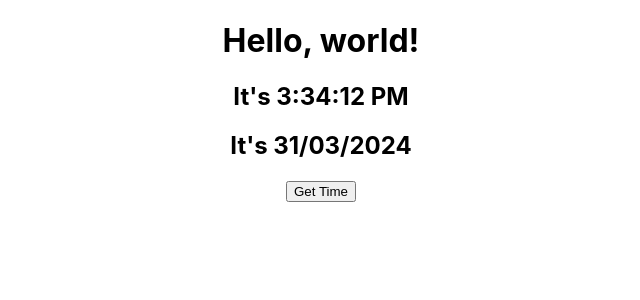
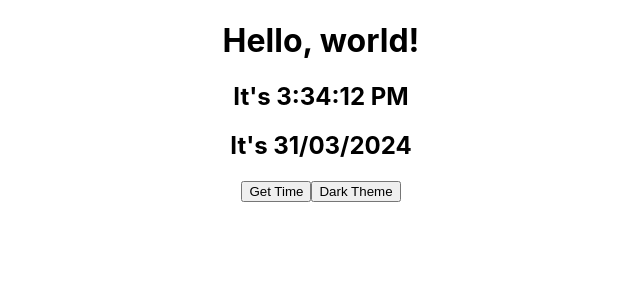
Before and after one commit to thanhdat011/react_beginer, a React (Create React App) app: page / in a window 1280 px wide. Shown: the top 300 px of the page, without its empty margins (319-959 px from the left). Built offline with nearby package versions, Linux system fonts and the light colour scheme.

Commit message:
componentDidUpdate

```diff
--- a/src/Clock.jsx
+++ b/src/Clock.jsx
@@ -20,7 +20,8 @@ export default class Clock extends React.Component {
       seconds: {
         created: new Date().getSeconds()
       },
-      lists: []
+      lists: [],
+      darkMode: false
     }
     this.date = '31/03/2024'
   }
@@ -34,6 +35,19 @@ export default class Clock extends React.Component {
     )
   }
 
+  componentDidUpdate() {
+    if (this.state.darkMode) {
+      document.body.style.background = '#000'
+      document.body.style.color = '#fff'
+    }
+  }
+
+  toggleDarkMode = () => {
+    this.setState((prevState) => ({
+      ...prevState,
+      darkMode: !prevState.darkMode
+    }))
+  }
   getTime = () => {
     const newState = {
       ...this.state,
@@ -52,6 +66,8 @@ export default class Clock extends React.Component {
         <h2>It's {this.state.time.created}</h2>
         <h2>It's {this.date}</h2>
         <button onClick={this.getTime}>Get Time</button>
+        <button onClick={this.toggleDarkMode}>Dark Theme</button>
+        {this.state.darkMode && <input value={this.state.darkMode} />}
       </div>
     )
   }
```
